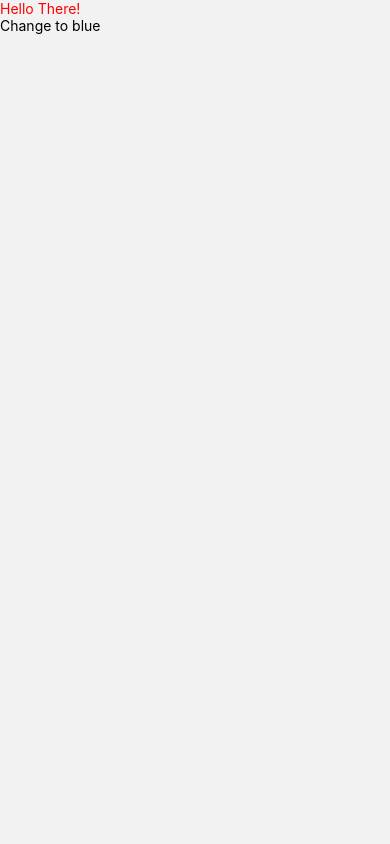
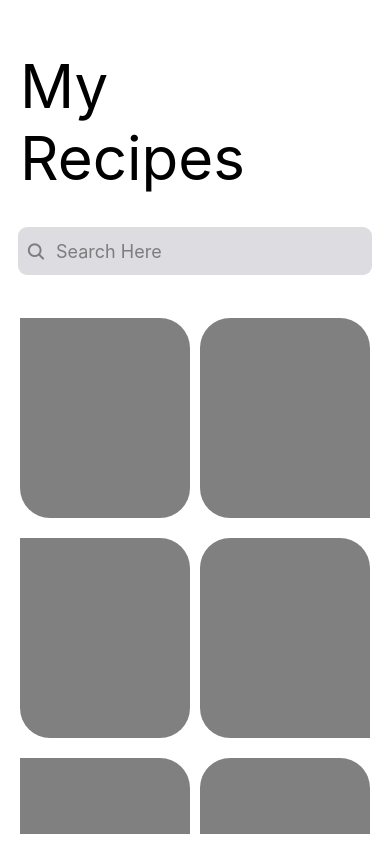
Before and after one commit to gaurav712/Kitchen-Diary, a React Native app: screen /Home in a window 390 px wide. Built offline with nearby package versions, Linux system fonts and the light colour scheme.

Commit message:
implement basic structure for the home screen

```diff
--- a/src/screens/Home/index.tsx
+++ b/src/screens/Home/index.tsx
@@ -1,22 +1,71 @@
-import React from 'react';
-import {Text, TouchableOpacity, View} from 'react-native';
+import {SearchBar} from '@rneui/themed';
+import React, {useEffect, useState} from 'react';
+import {FlatList, Text, View} from 'react-native';
 import ThemeContext from '../../contexts/ThemeContext';
+import styles from './styles';
 
 const Home = () => {
+  const [searchQuery, setSearchQuery] = useState<string>('');
+
+  const data = [
+    {
+      title: 'Hello',
+    },
+    {
+      title: 'Hello',
+    },
+    {
+      title: 'Hello',
+    },
+    {
+      title: 'Hello',
+    },
+    {
+      title: 'Hello',
+    },
+    {
+      title: 'Hello',
+    },
+  ];
+
+  interface IData {
+    title: string;
+  }
+
+  useEffect(() => {
+    if (searchQuery) console.log(searchQuery);
+  }, [searchQuery]);
+
+  const Header = () => {
+    return (
+      <View style={styles.header}>
+        <Text style={styles.title}>{'My\nRecipes'}</Text>
+        <SearchBar
+          placeholder="Search Here"
+          value={searchQuery}
+          onChangeText={setSearchQuery}
+          platform={'ios'}
+        />
+      </View>
+    );
+  };
+
+  const renderRecipeCard = ({item, index}: {item: IData; index: number}) => (
+    <View style={index % 2 ? styles.cardRight : styles.cardLeft}>
+      <Text>{''}</Text>
+    </View>
+  );
+
   return (
     <ThemeContext.Consumer>
       {themeContext => (
-        <View>
-          <Text style={{color: themeContext?.theme?.accent}}>Hello There!</Text>
-          <TouchableOpacity
-            onPress={() => {
-              themeContext?.setTheme({
-                ...themeContext?.theme,
-                accent: 'blue',
-              });
-            }}>
-            <Text>Change to blue</Text>
-          </TouchableOpacity>
+        <View style={styles.container}>
+          <FlatList
+            data={data}
+            numColumns={2}
+            renderItem={renderRecipeCard}
+            ListHeaderComponent={<Header />}
+          />
         </View>
       )}
     </ThemeContext.Consumer>
--- /dev/null
+++ b/src/screens/Home/styles.ts
@@ -0,0 +1,40 @@
+import {StyleSheet} from 'react-native';
+
+const styles = StyleSheet.create({
+  container: {
+    flex: 1,
+    padding: 10,
+    backgroundColor: '#fff',
+  },
+  header: {
+    marginVertical: 20,
+  },
+  title: {
+    color: '#000',
+    fontSize: 60,
+    marginVertical: 20,
+    marginHorizontal: 10,
+  },
+  cardLeft: {
+    backgroundColor: 'grey',
+    height: 200,
+    flex: 0.5,
+    marginRight: 5,
+    marginLeft: 10,
+    borderRadius: 30,
+    borderTopLeftRadius: 0,
+    marginVertical: 10,
+  },
+  cardRight: {
+    backgroundColor: 'grey',
+    height: 200,
+    flex: 0.5,
+    marginLeft: 5,
+    marginRight: 10,
+    borderRadius: 30,
+    borderBottomRightRadius: 0,
+    marginVertical: 10,
+  },
+});
+
+export default styles;
```
